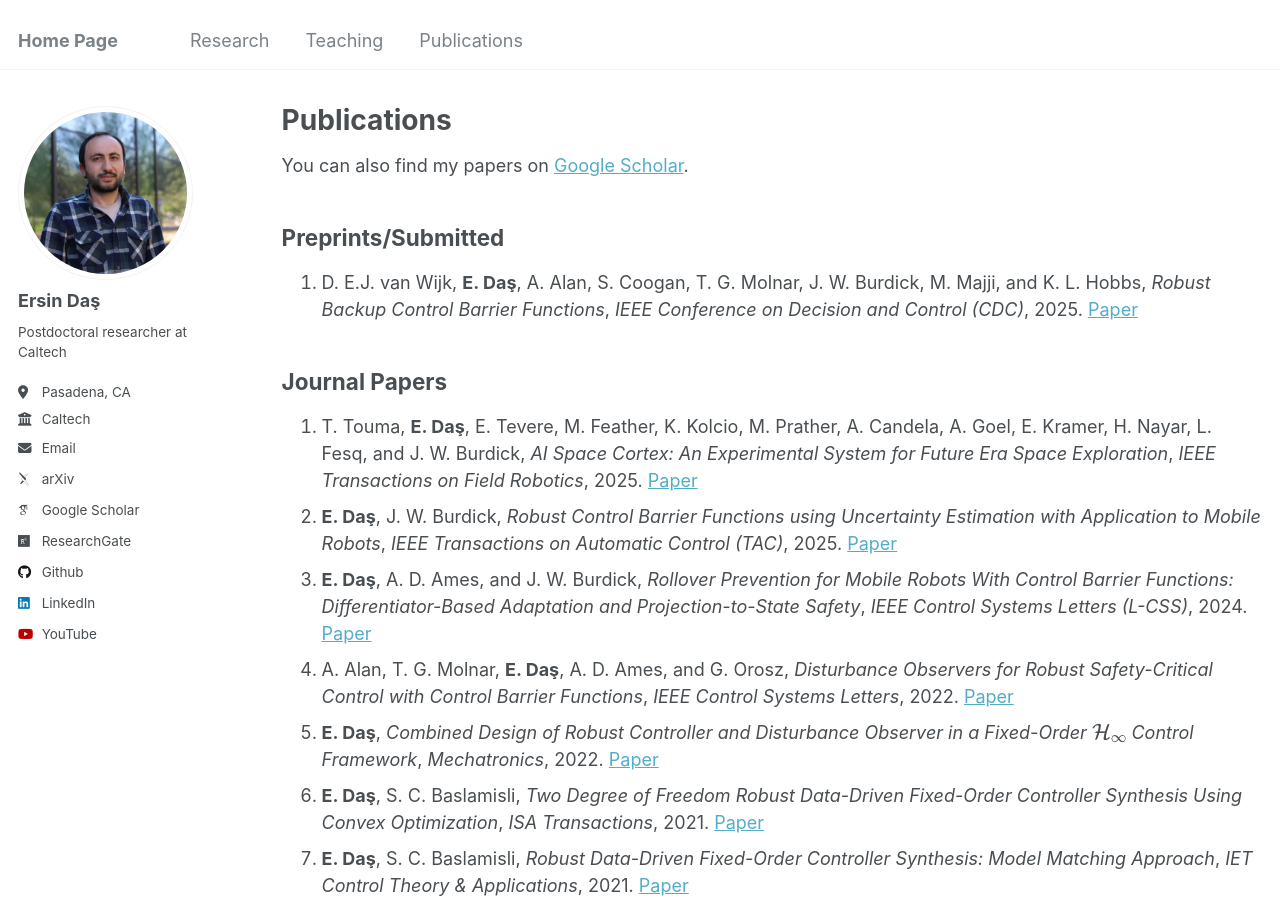
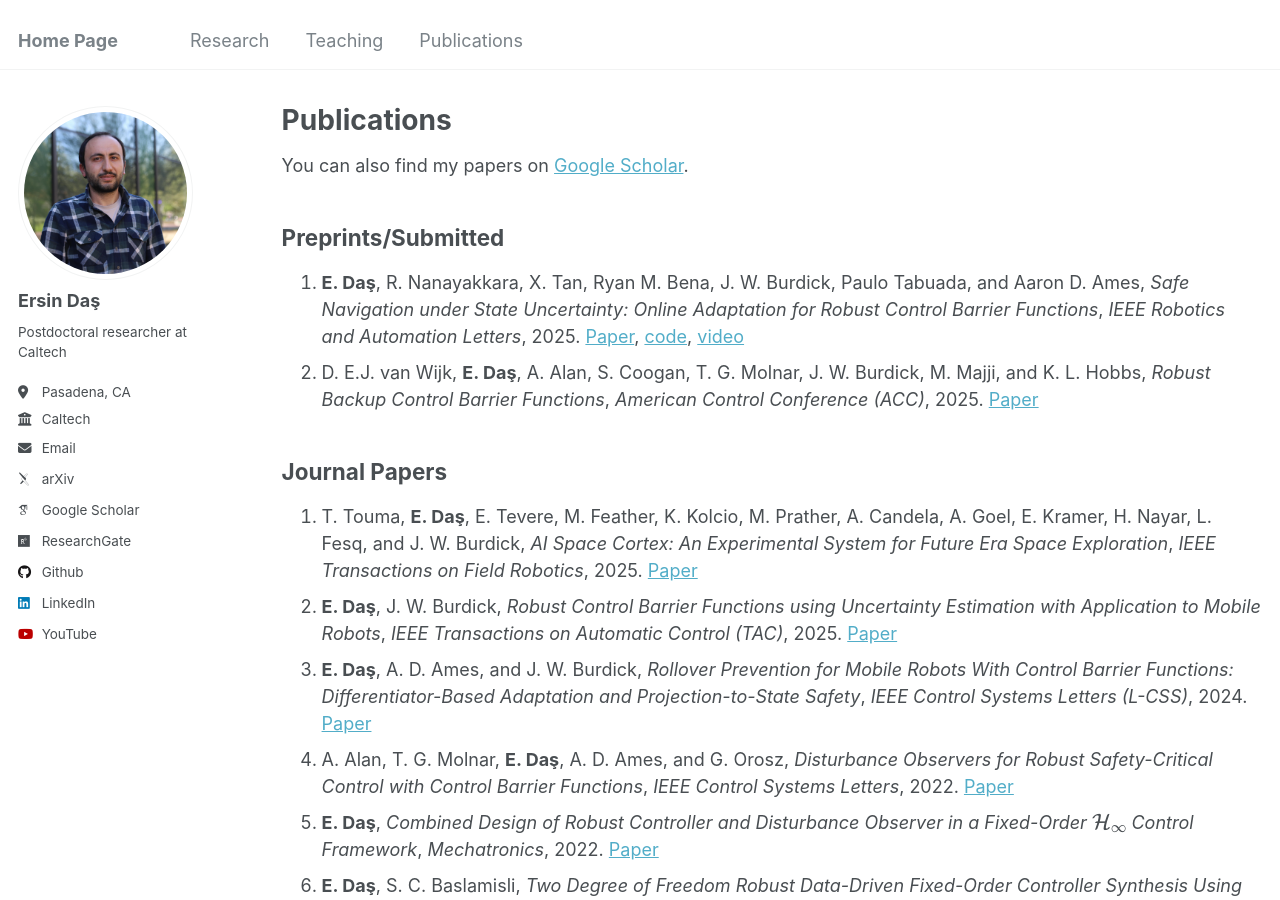
Before and after one commit to ersindas/ersindas.github.io, a Jekyll site: the page built from _pages/publications.md, in a window 1280 px wide and 900 px high. Built offline with Jekyll 4.4.1, drawn with Linux system fonts in a browser that asks for light colours; some web fonts are replaced.

Commit message:
Update publications.md
IEEE RAL

```diff
--- a/_pages/publications.md
+++ b/_pages/publications.md
@@ -8,7 +8,8 @@ author_profile: true
  <div class="wordwrap">You can also find my papers on <a href="{{site.author.googlescholar}}">Google Scholar</a>.
 
 ## Preprints/Submitted
-1. D. E.J. van Wijk, **E. Daş**, A. Alan, S. Coogan, T. G. Molnar, J. W. Burdick, M. Majji, and K. L. Hobbs, *Robust Backup Control Barrier Functions*, *IEEE Conference on Decision and Control (CDC)*, 2025. [Paper](https://arxiv.org/pdf/2503.15734)
+1. **E. Daş**, R. Nanayakkara, X. Tan, Ryan M. Bena, J. W. Burdick, Paulo Tabuada, and Aaron D. Ames, *Safe Navigation under State Uncertainty: Online Adaptation for Robust Control Barrier Functions*, *IEEE Robotics and Automation Letters*, 2025. [Paper](https://arxiv.org/pdf/2508.19159), [code](https://github.com/ersindas/robust-CBFs), [video](https://youtu.be/tTNu-Etm0SU)
+2. D. E.J. van Wijk, **E. Daş**, A. Alan, S. Coogan, T. G. Molnar, J. W. Burdick, M. Majji, and K. L. Hobbs, *Robust Backup Control Barrier Functions*, *American Control Conference (ACC)*, 2025. [Paper](https://arxiv.org/pdf/2503.15734)
 
 ## Journal Papers
 1. T. Touma, **E. Daş**, E. Tevere, M. Feather, K. Kolcio, M. Prather, A. Candela, A. Goel, E. Kramer, H. Nayar, L. Fesq, and J. W. Burdick, *AI Space Cortex: An Experimental System for
```
